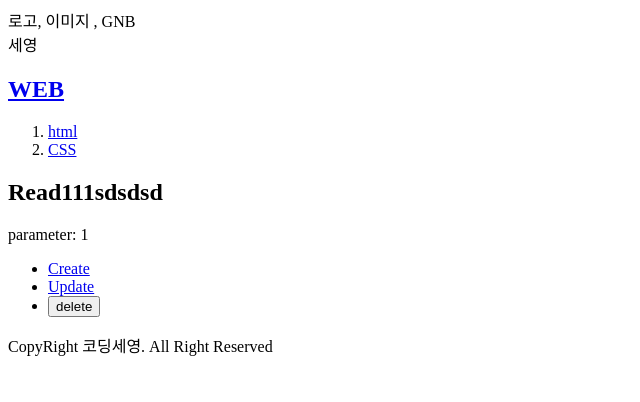
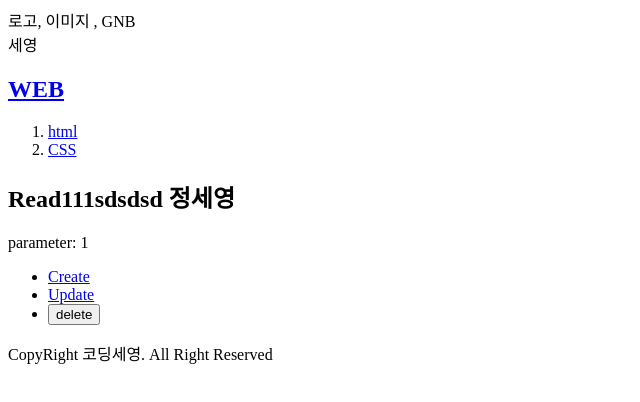
Before and after one commit to seyoung82/seyoungjs, a Next.js app: page /read/1 in a window 1280 px wide. Shown: the top 402 px of the page, without its empty margins (0-640 px from the left). Built offline with nearby package versions, Linux system fonts and the light colour scheme.

Commit message:
정세영

```diff
--- a/app/read/[id]/page.tsx
+++ b/app/read/[id]/page.tsx
@@ -1,7 +1,7 @@
 export default function Read(props:any){
     return (
         <>
-            <h2>Read111sdsdsd</h2>
+            <h2>Read111sdsdsd 정세영</h2>
             parameter: {props.params.id}
         </>
     )
```
